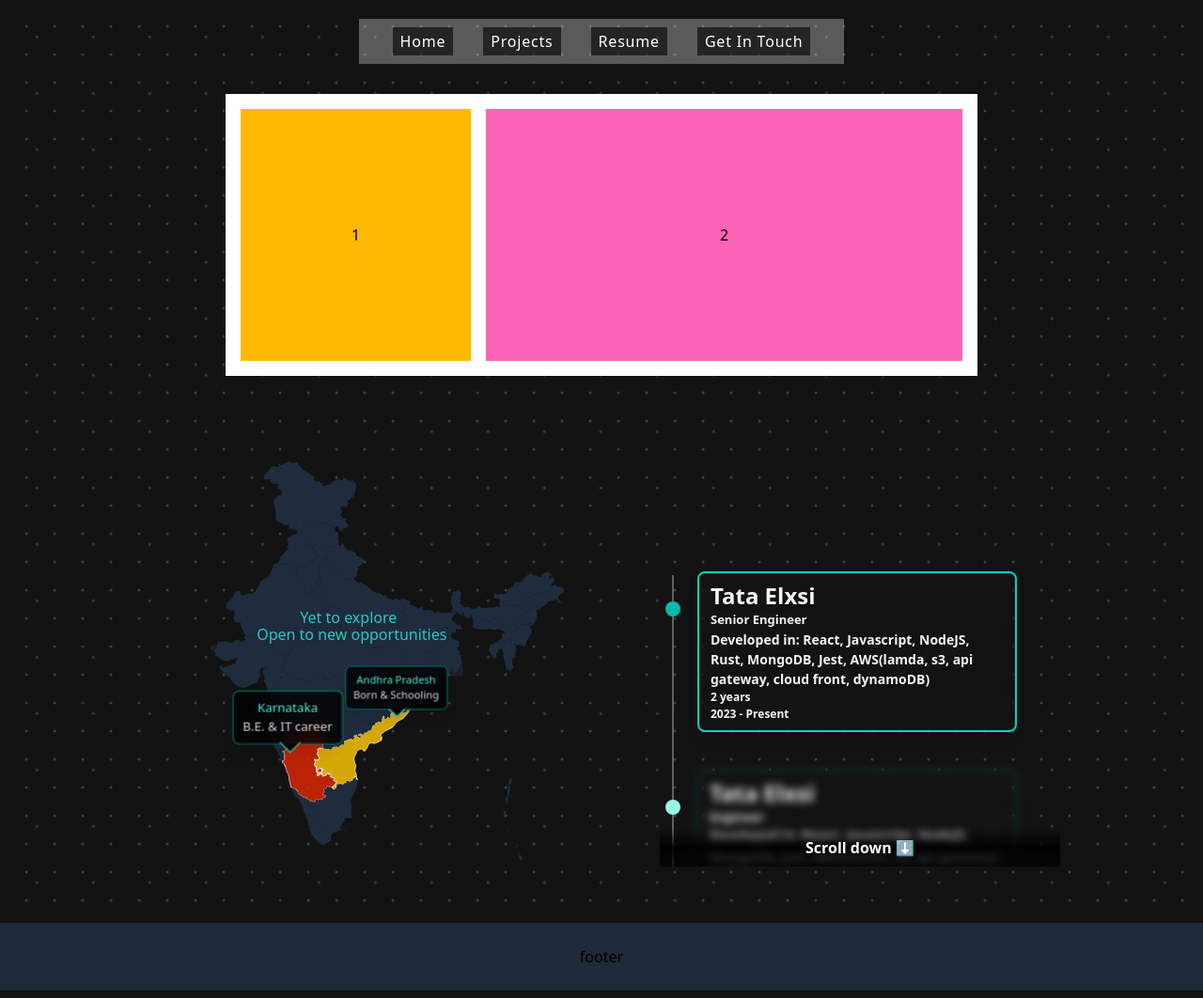
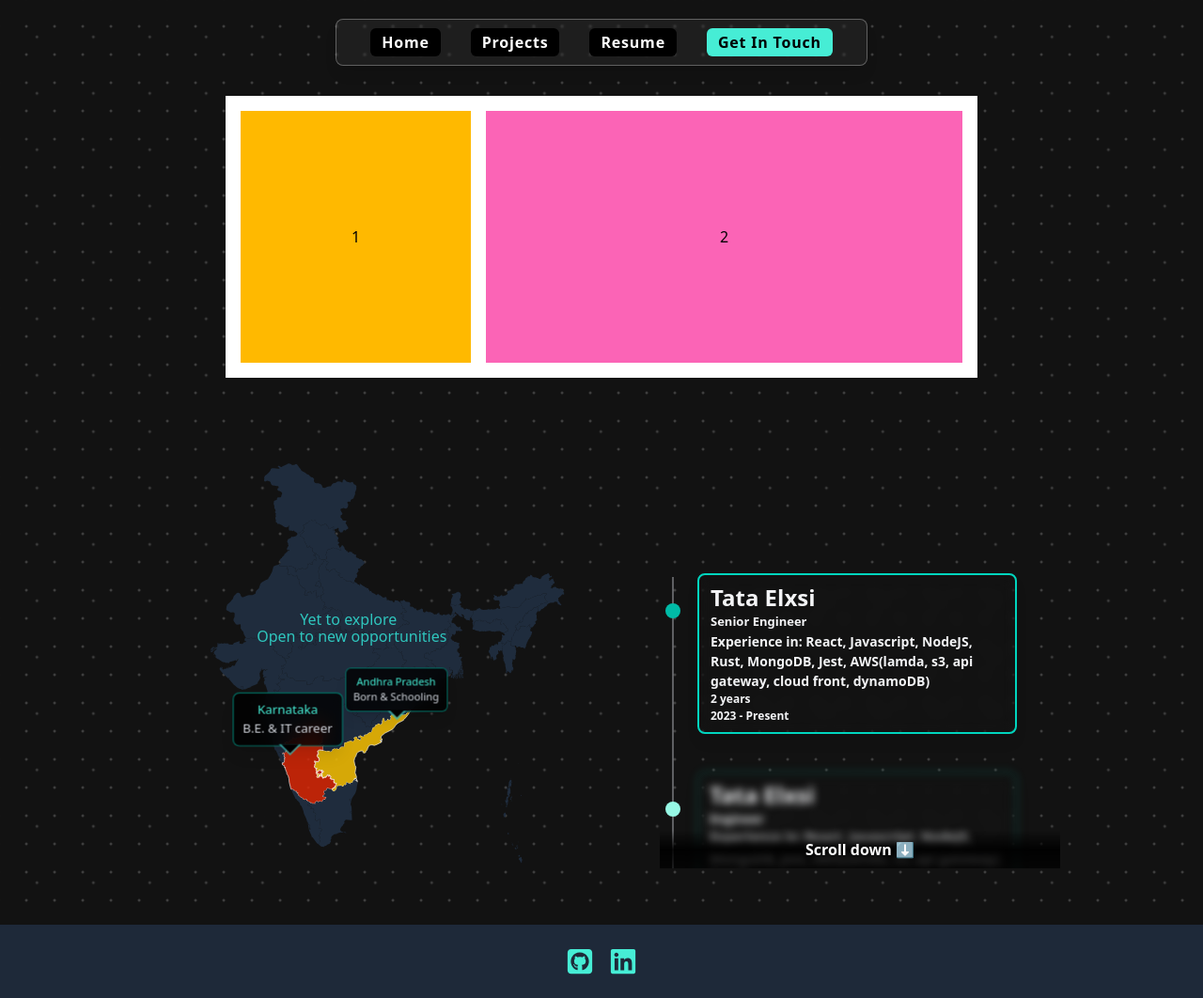
Before and after one commit to Eswar2103/eswar-portfolio, a React (Vite) app: page / in a window 1280 px wide. Shown: the whole page at 94% size. Built offline with nearby package versions, Linux system fonts and the light colour scheme.

Commit message:
UI decorations

```diff
--- a/src/Pages/Footer.jsx
+++ b/src/Pages/Footer.jsx
@@ -1,7 +1,11 @@
+import { FaSquareGithub } from "react-icons/fa6";
+import { FaLinkedin } from "react-icons/fa";
+
 function Footer() {
   return (
     <div className="bg-gray-800 mt-15 p-6 flex justify-center items-center">
-      footer
+      <FaSquareGithub className="mx-2 text-3xl text-teal-300 hover:text-teal-500 transition-all duration-300 ease-in-out" />
+      <FaLinkedin className="mx-2 text-3xl text-teal-300 hover:text-teal-500 transition-all duration-300 ease-in-out" />
     </div>
   );
 }
--- a/src/Pages/Header.jsx
+++ b/src/Pages/Header.jsx
@@ -5,16 +5,16 @@
     { item: "Home", to: "/" },
     { item: "Projects", to: "/projects" },
     { item: "Resume", to: "/resume" },
-    { item: "Get in touch", to: "/getintouch" },
+    { item: "Get in touch", to: "/getintouch", type: "spc" },
   ];
   return (
-    <div className="flex justify-center items-center text-black mt-5 z-50 duration-300 transition-all ease-linear">
-      <div className="bg-white/30 px-5 py-3">
+    <div className="flex justify-center items-center text-white mt-5 z-50 duration-300 transition-all ease-linear">
+      <div className="backdrop-blur-[1px] bg-white/5 border border-white/30 px-5 py-3 rounded-lg shadow-lg">
         {menu.map((m) => (
           <Link
             key={m.item}
             to={m.to}
-            className="capitalize text-center mx-4 bg-black/60 text-white px-2 py-1 hover:bg-black/90 tracking-wider"
+            className={`capitalize text-center mx-4 px-3 py-1 font-semibold tracking-wider rounded-md transition-all duration-300 ease-in-out ${m.type === "spc" ? "bg-teal-300 hover:bg-teal-400 text-black ring-0 hover:ring-2 hover:inset-ring-black focus:ring-2 focus:inset-ring-black" : "bg-black  text-white ring-0 hover:ring-2 hover:ring-teal-400 focus:ring-2 focus:ring-teal-400"}`}
           >
             {m.item}
           </Link>
--- a/src/components/Journey.jsx
+++ b/src/components/Journey.jsx
@@ -1,5 +1,3 @@
-import { useEffect, useRef, useState } from "react";
-
 const data = [
   {
     title: "Senior Engineer",
@@ -61,7 +59,7 @@
             <p className="text-2xl">{d.instituteName}</p>
             <p className="text-[13px]">{d.title}</p>
             {d.skills && (
-              <p className="text-[14px]"> {`Developed in: ${d.skills}`}</p>
+              <p className="text-[14px]"> {`Experience in: ${d.skills}`}</p>
             )}
             {d.exp && <p>{d.exp}</p>}
 
```
